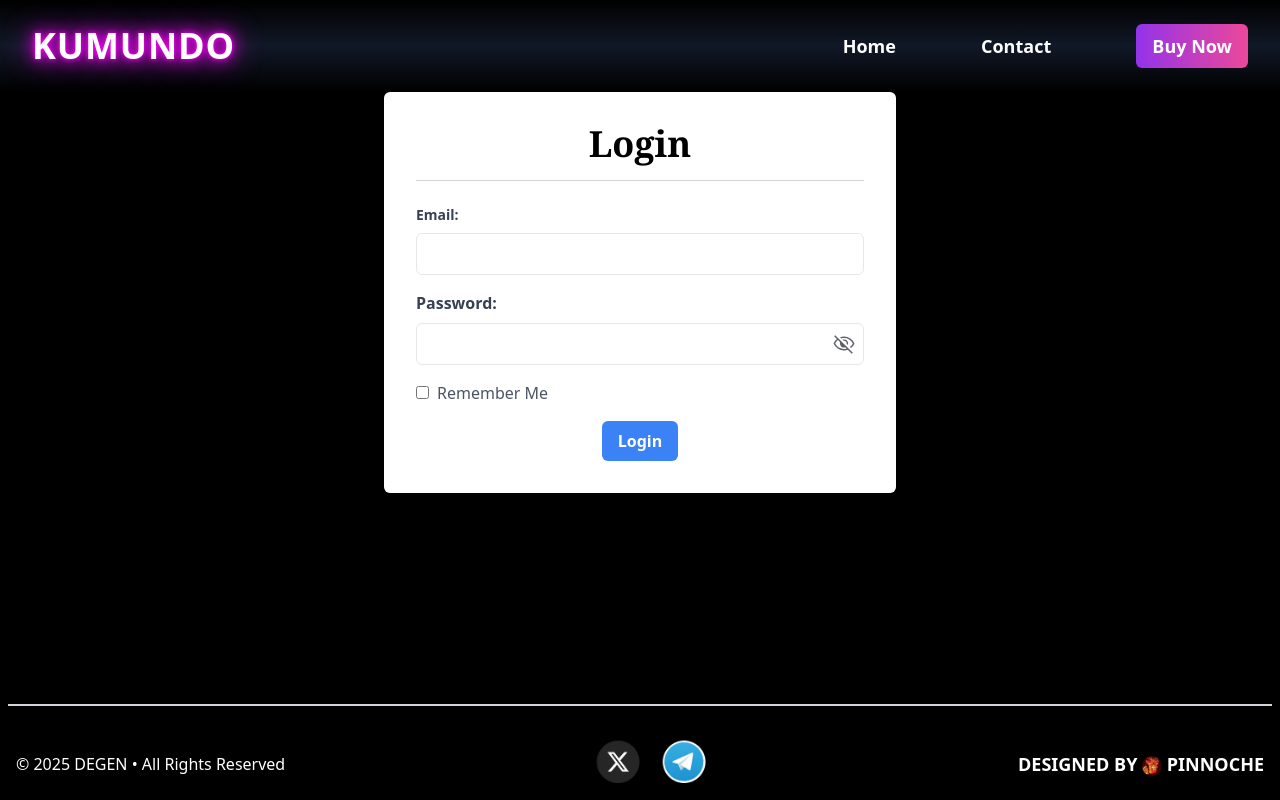
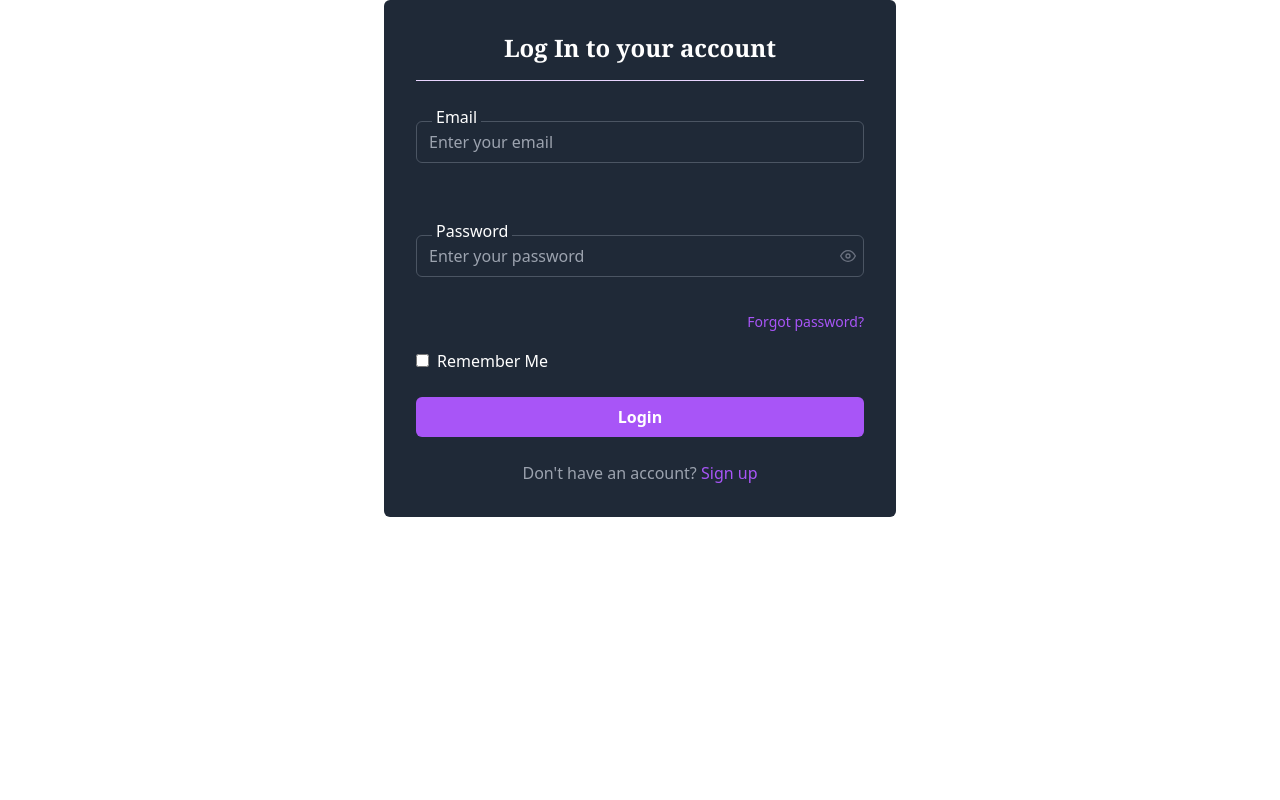
Before and after one commit to Pinnoche/allTemplateForDegens, a React (Vite) app in the folder frontend/: page /login in a window 1280 px wide. Built offline with nearby package versions, Linux system fonts and the light colour scheme.

Commit message:
admin dashboard

```diff
--- a/frontend/package.json
+++ b/frontend/package.json
@@ -14,6 +14,8 @@
     "react": "^18.3.1",
     "react-countup": "^6.5.3",
     "react-dom": "^18.3.1",
+    "react-icons": "^5.4.0",
+    "react-redux": "^9.2.0",
     "react-router-dom": "^7.1.5",
     "react-visibility-sensor": "^5.1.1",
     "tailwindcss-textshadow": "^2.1.3"
--- a/frontend/src/App.jsx
+++ b/frontend/src/App.jsx
@@ -2,6 +2,7 @@ import { BrowserRouter as Router, Route, Routes } from "react-router-dom";
 import Login from "./Pages/Admin/Login";
 import Home from "./Pages/Public/Home";
 import PublicLayout from "./layout/publicLayout";
+import Dashboard from "./Pages/Admin/Dashboard";
 function App() {
   return (
     <div>
@@ -9,8 +10,9 @@ function App() {
         <Routes>
           <Route path="/" element={<PublicLayout />}>
             <Route index element={<Home />} />
-            <Route path="login" element={<Login />} />
           </Route>
+          <Route path="login" element={<Login />} />
+          <Route path="/admin" element={<Dashboard />} />
         </Routes>
       </Router>
     </div>
--- /dev/null
+++ b/frontend/src/Pages/Admin/Dashboard.jsx
@@ -0,0 +1,8 @@
+
+export default function Dashboard() {
+  return (
+    <div className="h-screen bg-gray-800 flex items-center justify-center">
+      <h1 className="text-white font-bold text-4xl">Welcome to the Admin Dashboard</h1>
+    </div>
+  )
+}
--- a/frontend/src/Pages/Admin/Login.jsx
+++ b/frontend/src/Pages/Admin/Login.jsx
@@ -1,78 +1,104 @@
 import axios from "../../axios";
 import { useState } from "react";
+import { useNavigate } from "react-router-dom";
+import { FiEye, FiEyeOff } from "react-icons/fi";
 function Login() {
   const [visibility, setVisibility] = useState(false);
   const [email, setEmail] = useState("");
   const [password, setPassword] = useState("");
+  const [res, setRes] = useState({});
+  const [error, setError] = useState([]);
+  const navigate = useNavigate();
   function togglePasswordVisibility() {
     setVisibility(!visibility);
   }
   async function handleSubmit() {
     try {
-      await axios.post("/api/auth/login", {
+      const res = await axios.post("/api/auth/login", {
         email: email,
         password: password,
       });
-    } catch (error) {
+      // console.log(res);
+      setRes(res);
+      setTimeout(() => {
+        navigate("/admin");
+      }, 2000);
+    } catch (err) {
+      setError(err?.response?.data?.message);
       console.log(error);
     }
   }
   return (
-    <form className="form bg-white" onSubmit={(e) => e.preventDefault()}>
-      <div className="mb-4 border-b pb-4 border-gray-300 text-center">
-        <h1 className="text-4xl font-semibold font-serif">Login</h1>
+    // <div className="h-screen mb-28 flex items-center justify-center">
+      <div className="form bg-gray-800 text-white">
+        {res.data && (
+          <span className="text-green-500 text-center block mt-4">
+            Login Successful
+          </span>
+        )}
+        <div className="mb-4 border-b pb-4 border-purple-200 text-center">
+          <h1 className="text-2xl font-semibold font-serif">
+            Log In to your account
+          </h1>
         </div>
-      <div className="mt-6 space-y-4">
-        <div className="mb-4">
+        <form className="mt-6" onSubmit={(e) => e.preventDefault()}>
+          <div className="relative py-4 mb-6 text-white">
             <label
               htmlFor="email"
-            className="block text-sm text-gray-700 font-bold mb-2"
+              className="absolute top-0 left-4 px-1 bg-gray-800"
             >
-            Email:
+              Email
             </label>
 
             <input
               type="email"
               id="email"
-            className="w-full px-3 py-2 border rounded-md"
+              placeholder="Enter your email"
+              className="w-full text-white px-3 py-2 border rounded-md bg-gray-800 border-gray-600 focus:outline-none focus:ring-2 focus:ring-purple-500"
               onChange={(e) => setEmail(e.target.value)}
               value={email}
             />
+            {error && (
+              <span className="text-red-500 text-center block mt-4">
+                {error[0]}
+              </span>
+            )}
           </div>
-        <div className="mb-6">
+          <div className="relative py-4">
             <label
               htmlFor="password"
-            className="block text-gray-700 font-bold mb-2"
+              className="absolute top-0 left-4 px-1 bg-gray-800 z-20"
             >
-            Password:
+              Password
             </label>
             <div className="relative w-full">
               <input
                 type={`${visibility ? "text" : "password"}`}
                 id="password"
-              className="w-full px-3 py-2 border rounded-md"
+                placeholder="Enter your password"
+                className="w-full text-white px-3 py-2 border rounded-md bg-gray-800 border-gray-600 focus:outline-none focus:ring-2 focus:ring-purple-500"
                 onChange={(e) => setPassword(e.target.value)}
                 value={password}
               />
-            {!visibility && (
+
               <button
                 type="button"
                 className="absolute inset-y-0 right-2 flex items-center text-gray-500 cursor-pointer"
                 onClick={() => togglePasswordVisibility()}
               >
-                <img src="../assets/visibility_off.svg" alt="visiblity_off" />
+                {visibility ? <FiEyeOff /> : <FiEye />}
               </button>
-            )}
-            {visibility && (
-              <button
-                type="button"
-                className="absolute inset-y-0 right-2 flex items-center text-gray-500 cursor-pointer"
-                onClick={() => togglePasswordVisibility()}
-              >
-                <img src="../assets/visibility_onn.svg" alt="visiblity_on" />
-              </button>
+              {error && (
+                <span className="text-red-500 text-center block mt-4">
+                  {error[2]}
+                </span>
               )}
             </div>
+          </div>
+          <div className="text-right mb-4">
+            <a href="#" className="text-purple-500 hover:underline text-sm">
+              Forgot password?
+            </a>
           </div>
           <div className="mb-6">
             <input
@@ -81,14 +107,14 @@ function Login() {
               name="checkbox"
               className="mr-2"
             />
-          <label htmlFor="mycheckbox" className="text-gray-600">
+            <label htmlFor="mycheckbox" className="text-white">
               Remember Me
             </label>
           </div>
           <div className="w-full flex justify-center">
             <button
               type="submit"
-            className="submitBtn mx-auto"
+              className="submitBtn w-full"
               onClick={() => {
                 handleSubmit();
               }}
@@ -96,8 +122,15 @@ function Login() {
               Login
             </button>
           </div>
+        </form>
+        <p className="text-gray-400 text-center mt-6">
+          Don&apos;t have an account?{" "}
+          <a href="#" className="text-purple-500 hover:underline">
+            Sign up
+          </a>
+        </p>
       </div>
-    </form>
+    // </div>
   );
 }
 
--- a/frontend/src/components/navbar.jsx
+++ b/frontend/src/components/navbar.jsx
@@ -6,7 +6,7 @@ function Navbar() {
   return (
     <header className="w-full">
       <nav className="w-full bg-gradient-to-b from-black via-gray-900 to-black text-lg font-bold text-white py-6 px-8 flex items-center justify-between shadow-lg">
-        <h1 className="text-4xl text-shadow-neon tracking-wide">KUMUNDO</h1>
+        <h1 className="text-4xl text-shadow-neon tracking-wide">DEGEN</h1>
 
         <div className="hidden lg:flex flex-row w-1/2 md:w-1/3 items-center justify-between space-x-6">
           <p className="hover:text-purple-500 cursor-pointer transition-all duration-300">
--- a/frontend/src/index.css
+++ b/frontend/src/index.css
@@ -9,7 +9,7 @@
 }
 
 .submitBtn {
-    @apply bg-blue-500 hover:bg-blue-700 text-white font-bold py-2 px-4 rounded-md;
+    @apply bg-purple-500 hover:bg-purple-700 text-white font-bold py-2 px-4 rounded-md;
 }
 
 .form {
```
Also changed, not shown: 1 other file (tests, documents, lock files or other folders). Lines whose indentation alone changed are shown as unchanged.
